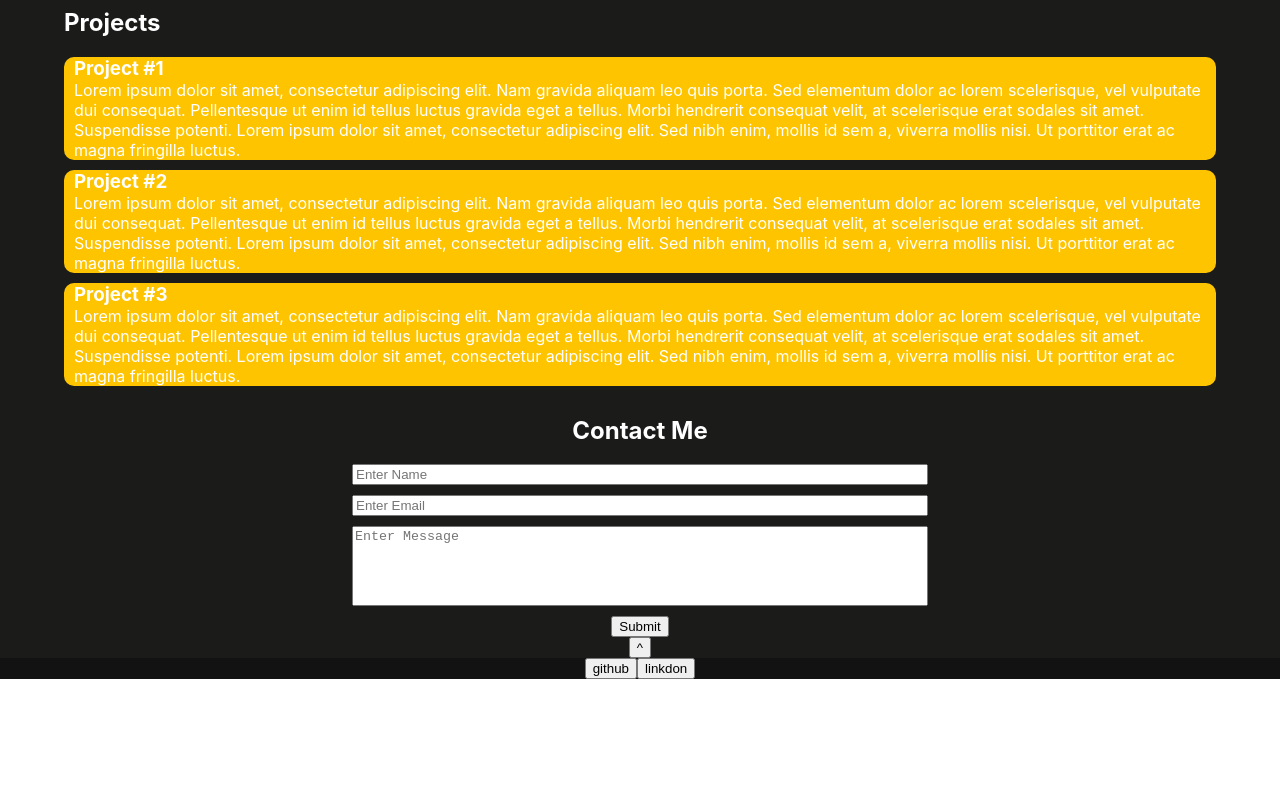
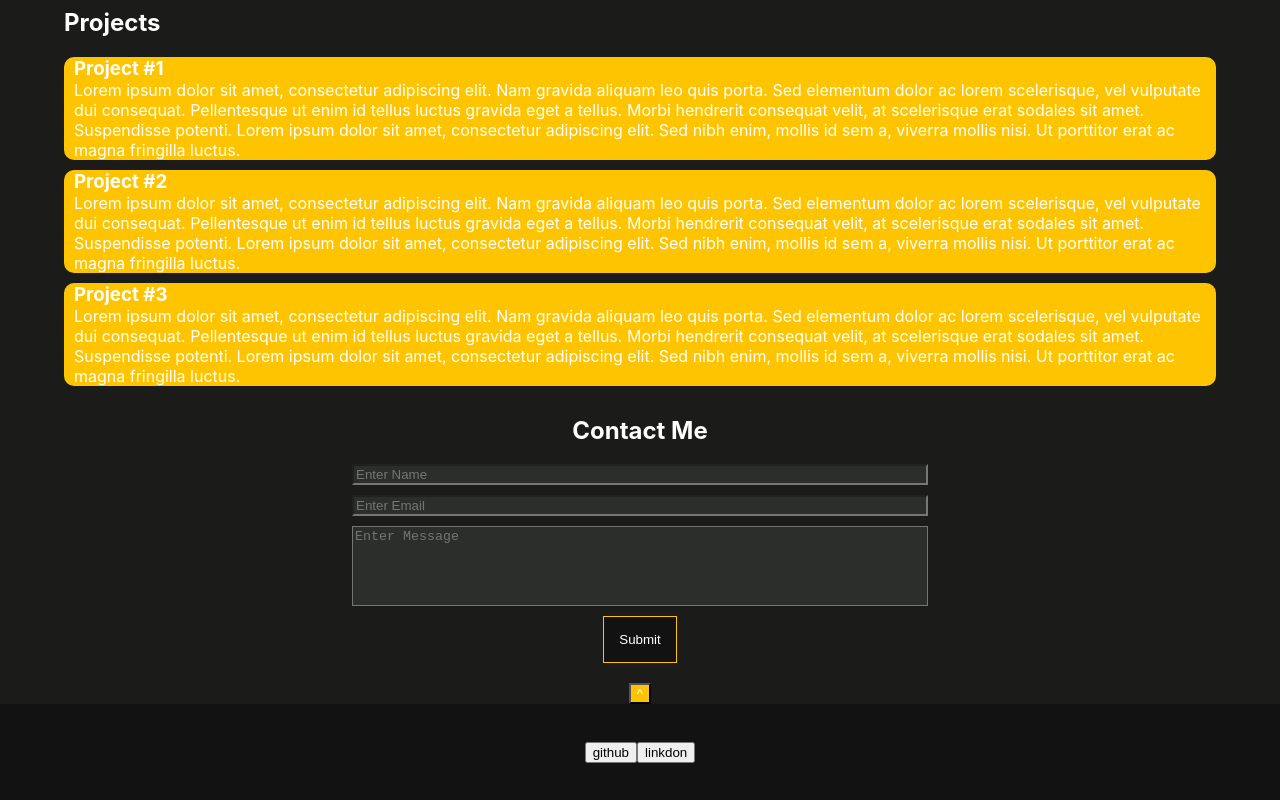
Before and after one commit to AndyCandyMandy/resume-website, a React (Create React App) app in the folder client/: page /homePage in a window 1280 px wide. Shown: the part 657-1457 px from the top of the page. Before the commit the page ends 1336 px from the top, so only its background shows below. Built offline with nearby package versions, Linux system fonts and the light colour scheme.

Commit message:
More CSS and added in scroll to page functionality

```diff
--- a/client/src/App.css
+++ b/client/src/App.css
@@ -24,6 +24,7 @@
   margin: 10px;
   padding: 15px;
   border-radius: 10px;
+  cursor: pointer;
 
   color: #1b1c1a;
   font-family: "Roboto Condensed", sans-serif;
@@ -68,6 +69,7 @@
   color: white;
   padding: 0 20px;
   font-size: clamp(1.25rem, 2vw, 1.5rem);
+  cursor: pointer;
 }
 
 .headerBtn:hover {
@@ -90,6 +92,7 @@
 
 .projectContent {
   background-color: #ffc400;
+  color: white;
   border-radius: 10px;
   margin: 0 0 10px 0;
 }
@@ -103,6 +106,8 @@
 }
 
 .contactContent {
+  margin: 0 0 20px 0;
+
   display: flex;
   flex-direction: column;
   align-items: center;
@@ -110,6 +115,8 @@
 }
 
 .contactInput {
+  background-color: #2c2e2b;
+  color: white;
   width: clamp(30vw, 45vw, 55vw);
 
   box-sizing: border-box;
@@ -117,6 +124,8 @@
 }
 
 .contactMessage {
+  background-color: #2c2e2b;
+  color: white;
   width: clamp(30vw, 45vw, 55vw);
   height: clamp(5vh, 10vh , 15vh);
 
@@ -125,9 +134,26 @@
   margin-bottom: 10px;
 }
 
+.contactSubmitBtn {
+  background-color: #121212;
+  color: white;
+  border: 1px solid #ffc400;
+  padding: 15px;
+
+  cursor: pointer;
+}
+
+.scrollBtn {
+  background-color: #ffc400;
+  color: white;
+
+  cursor: pointer;
+}
+
 .footerSection {
   background-color: #121212;
   color: white;
+  height: clamp(3rem, 15vh, 6rem);
 
   display: flex;
   align-items: center;
--- a/client/src/pages/homePage.js
+++ b/client/src/pages/homePage.js
@@ -1,4 +1,12 @@
 function App() {
+
+  const scrollTop = () => {
+    window.scrollTo({
+      top: 0,
+      behavior: 'smooth'
+    });
+  }
+
   return (
     <div>
         <header className="headerSection">
@@ -52,12 +60,12 @@ function App() {
               <input className="contactInput" type="text" placeholder="Enter Name"/>
               <input className="contactInput" type="text" placeholder="Enter Email"/>
               <textarea className="contactMessage" type="text" placeholder="Enter Message"/>
-              <button type="submit">Submit</button>
+              <button className="contactSubmitBtn" type="submit">Submit</button>
             </form>
 
           </section>
 
-          <button>^</button>
+          <button className="scrollBtn" onClick={scrollTop}>^</button>
         </main>
         <footer className="footerSection">
           <button>github</button>
```
